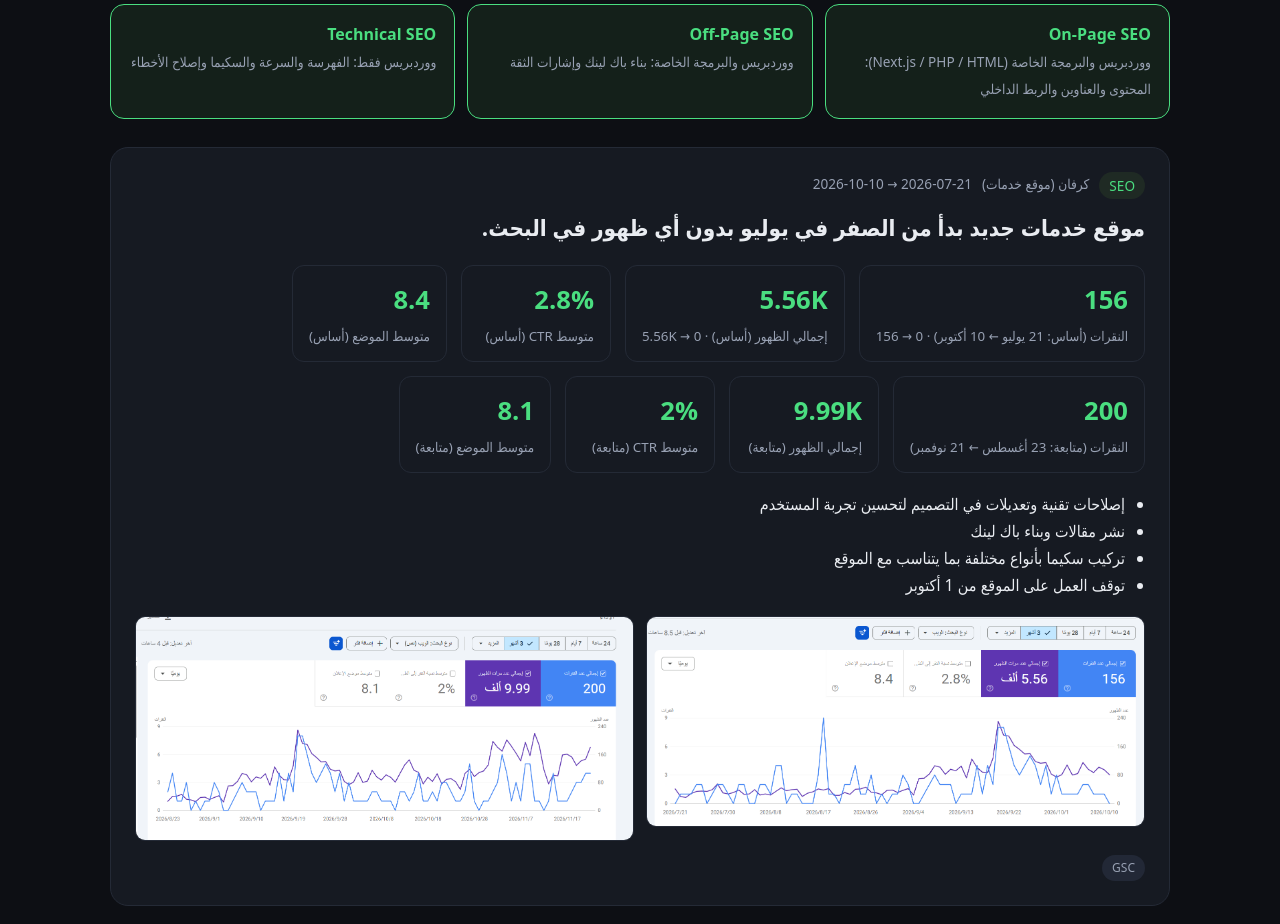
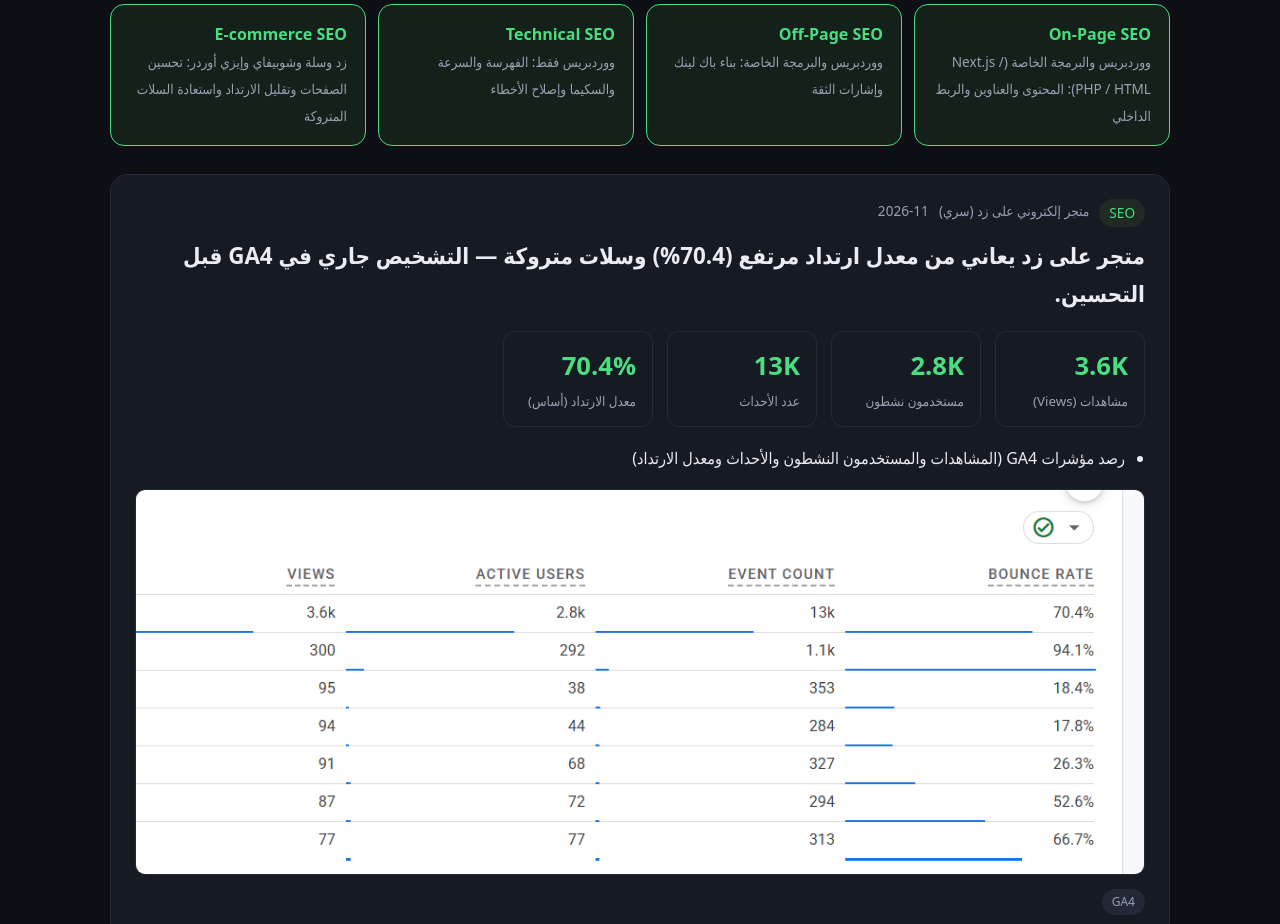
Before and after one commit to Abdulhameedhassan/portfolio, a plain HTML site: page index.html in a window 1280 px wide. Shown: the part 1126-2050 px from the top of the page. Drawn offline with Linux system fonts and the light colour scheme.

Commit message:
Add e-commerce case, services and WhatsApp Business

```diff
--- a/cases.js
+++ b/cases.js
@@ -10,12 +10,14 @@ window.PROFILE = {
   services: [
     { label: "On-Page SEO", label_en: "On-Page SEO", desc: "ووردبريس والبرمجة الخاصة (Next.js / PHP / HTML): المحتوى والعناوين والربط الداخلي", desc_en: "WordPress & custom-coded sites (Next.js / PHP / HTML): content, titles, and internal linking" },
     { label: "Off-Page SEO", label_en: "Off-Page SEO", desc: "ووردبريس والبرمجة الخاصة: بناء باك لينك وإشارات الثقة", desc_en: "WordPress & custom-coded sites: backlinks and authority signals" },
-    { label: "Technical SEO", label_en: "Technical SEO", desc: "ووردبريس فقط: الفهرسة والسرعة والسكيما وإصلاح الأخطاء", desc_en: "WordPress only: indexing, speed, schema, and issue fixes" }
+    { label: "Technical SEO", label_en: "Technical SEO", desc: "ووردبريس فقط: الفهرسة والسرعة والسكيما وإصلاح الأخطاء", desc_en: "WordPress only: indexing, speed, schema, and issue fixes" },
+    { label: "E-commerce SEO", label_en: "E-commerce SEO", desc: "زد وسلة وشوبيفاي وإيزي أوردر: تحسين الصفحات وتقليل الارتداد واستعادة السلات المتروكة", desc_en: "Zid, Salla, Shopify, and Easy Order: page optimization, lower bounce rate, and cart recovery" }
   ],
   contact: {
     email: "abdu.abdu3@gmail.com",
     phones: ["01010296789", "01119451767"],
     whatsapp: "https://wa.me/201119451767",
+    whatsapp_business: "https://wa.me/201010296789",
     linkedin: "https://www.linkedin.com/in/abdulhameed-hassan-4688ab135",
     behance: "https://www.behance.net/abdulhahassan1",
     github: "https://github.com/Abdulhameedhassan"
@@ -36,6 +38,30 @@ window.TOOLS = [
 ];
 
 window.CASES = [
+  {
+    id: "zid-ecommerce-ga4-bounce-baseline-2026-q4",
+    client: "متجر إلكتروني على زد (سري)",
+    client_en: "E-commerce store on Zid (confidential)",
+    category: "SEO",
+    period: "2026-11",
+    challenge: "متجر على زد يعاني من معدل ارتداد مرتفع (70.4%) وسلات متروكة — التشخيص جاري في GA4 قبل التحسين.",
+    challenge_en: "Zid store with a high bounce rate (70.4%) and abandoned carts — GA4 diagnosis in progress before optimization.",
+    actions: [
+      "رصد مؤشرات GA4 (المشاهدات والمستخدمون النشطون والأحداث ومعدل الارتداد)"
+    ],
+    actions_en: [
+      "Monitoring GA4 metrics (views, active users, events, and bounce rate)"
+    ],
+    metrics: [
+      { label: "مشاهدات (Views)", label_en: "Views", value: "3.6K" },
+      { label: "مستخدمون نشطون", label_en: "Active Users", value: "2.8K" },
+      { label: "عدد الأحداث", label_en: "Event Count", value: "13K" },
+      { label: "معدل الارتداد (أساس)", label_en: "Bounce Rate (baseline)", value: "70.4%" }
+    ],
+    screenshots: ["images/zid-ga4-bounce-rate.png"],
+    tools: ["GA4"],
+    date: "2026-11-24"
+  },
   {
     id: "gtm-zero-budget-uk-agencies-2026",
     client: "مشروع شخصي (بحث عن شغل SEO/GTM)",
--- a/index.html
+++ b/index.html
@@ -92,6 +92,7 @@ function render(){
     P.contact.email?`<a href="mailto:${P.contact.email}" title="${P.contact.email}"><i class="fa-solid fa-envelope"></i></a>`:'',
     ...((P.contact.phones||[]).map(ph=>`<a href="tel:+2${ph}" title="${ph}" dir="ltr"><i class="fa-solid fa-phone"></i></a>`)),
     P.contact.whatsapp?`<a href="${P.contact.whatsapp}" target="_blank" title="WhatsApp"><i class="fa-brands fa-whatsapp"></i></a>`:'',
+    P.contact.whatsapp_business?`<a href="${P.contact.whatsapp_business}" target="_blank" title="WhatsApp Business"><i class="fa-brands fa-whatsapp"></i></a>`:'',
     P.contact.linkedin?`<a href="${P.contact.linkedin}" target="_blank" title="LinkedIn"><i class="fa-brands fa-linkedin-in"></i></a>`:'',
     P.contact.behance?`<a href="${P.contact.behance}" target="_blank" title="Behance"><i class="fa-brands fa-behance"></i></a>`:'',
     P.contact.github?`<a href="${P.contact.github}" target="_blank" title="GitHub"><i class="fa-brands fa-github"></i></a>`:''
```
Also changed, not shown: images/zid-ga4-bounce-rate.png (added).
